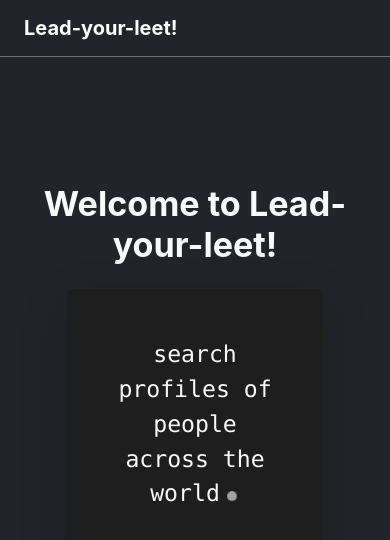
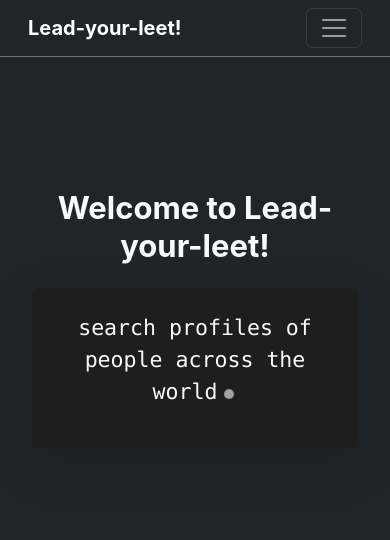
Before and after one commit to Princy0309/LeetCode-Progress-Explorer, a React (Vite) app: page / in a window 390 px wide. Shown: the top 540 px of the page. Built offline with nearby package versions, Linux system fonts and the light colour scheme.

Commit message:
Update App and Home components for full mobile responsiveness

```diff
--- a/src/App.jsx
+++ b/src/App.jsx
@@ -108,9 +108,21 @@ export default function App() {
   return (
     <BrowserRouter>
       <div className={`min-vh-100 ${darkMode ? 'bg-dark text-light' : 'bg-light text-dark'}`}>
-        <nav className={`navbar navbar-expand-lg ${darkMode ? 'navbar-dark bg-dark border-bottom border-secondary' : 'navbar-light bg-white border-bottom'} px-4 mb-4`}>
+        <nav className={`navbar navbar-expand-lg ${darkMode ? 'navbar-dark bg-dark border-bottom border-secondary' : 'navbar-light bg-white border-bottom'} px-3 px-lg-4 mb-4`}>
+          <div className="container-fluid">
             <Link className="navbar-brand fw-bold text-decoration-none" to="/">Lead-your-leet!</Link>
-          <div className="collapse navbar-collapse">
+            <button
+              className="navbar-toggler"
+              type="button"
+              data-bs-toggle="collapse"
+              data-bs-target="#navbarNav"
+              aria-controls="navbarNav"
+              aria-expanded="false"
+              aria-label="Toggle navigation"
+            >
+              <span className="navbar-toggler-icon"></span>
+            </button>
+            <div className="collapse navbar-collapse" id="navbarNav">
               <ul className="navbar-nav me-auto mb-2 mb-lg-0">
                 <li className="nav-item">
                   <Link className="nav-link" to="/">Home</Link>
@@ -125,11 +137,14 @@ export default function App() {
                   <Link className="nav-link" to="/compare">Compare Users</Link>
                 </li>
               </ul>
+              <div className="d-flex mt-2 mt-lg-0">
                 <ThemeToggle darkMode={darkMode} setDarkMode={setDarkMode} />
+              </div>
+            </div>
           </div>
         </nav>
 
-        <div className="container">
+        <div className="container px-3 px-md-4">
           <Routes>
             <Route path="/" element={<Home darkMode={darkMode} />} />
             <Route
--- a/src/Pages/Home.jsx
+++ b/src/Pages/Home.jsx
@@ -47,12 +47,12 @@ export default function Home({ darkMode }) {
   }, [currentText, isDeleting, sentenceIndex, typingSpeed]);
 
   return (
-    <div className="container d-flex flex-column justify-content-center align-items-center min-vh-75 text-center" style={{ marginTop: '15vh' }}>
-      <h1 className="display-4 fw-bold mb-4">Welcome to Lead-your-leet!</h1>
-      <div className="p-5 rounded shadow-lg w-75" style={{ background: darkMode ? '#1e1e1e' : '#f8f9fa', minHeight: '150px' }}>
-        <p className="fs-3 font-monospace mb-0">
+    <div className="container d-flex flex-column justify-content-center align-items-center min-vh-75 text-center px-3 py-5" style={{ marginTop: '10vh' }}>
+      <h1 className="display-5 fw-bold mb-4 text-break">Welcome to Lead-your-leet!</h1>
+      <div className="p-4 p-md-5 rounded shadow-lg w-100" style={{ maxWidth: '800px', background: darkMode ? '#1e1e1e' : '#f8f9fa', minHeight: '160px' }}>
+        <p className="fs-4 font-monospace mb-0 text-break">
           {currentText}
-          <span className="spinner-grow spinner-grow-sm ms-1" role="status" aria-hidden="true"></span>
+          <span className="spinner-grow spinner-grow-sm ms-1 align-middle" role="status" aria-hidden="true"></span>
         </p>
       </div>
     </div>
```
Lines whose indentation alone changed are shown as unchanged.
